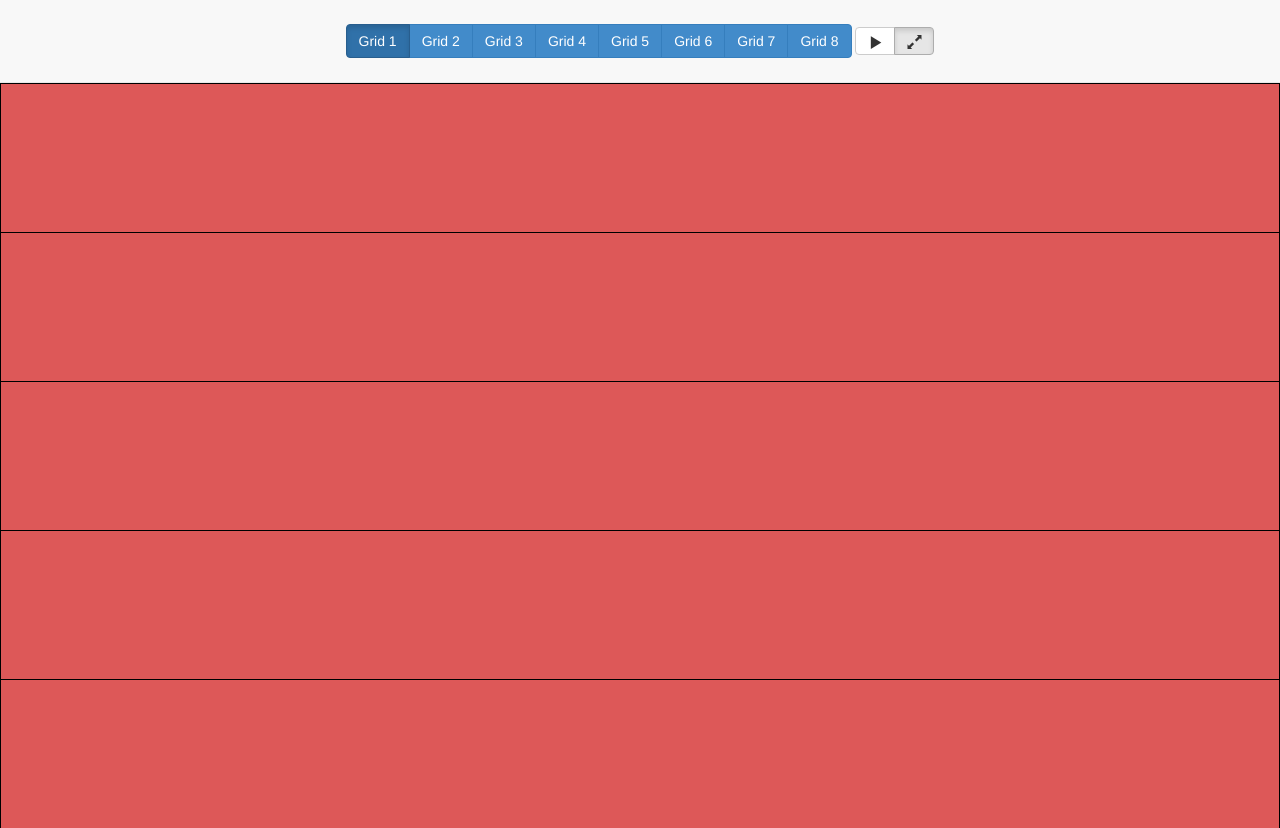
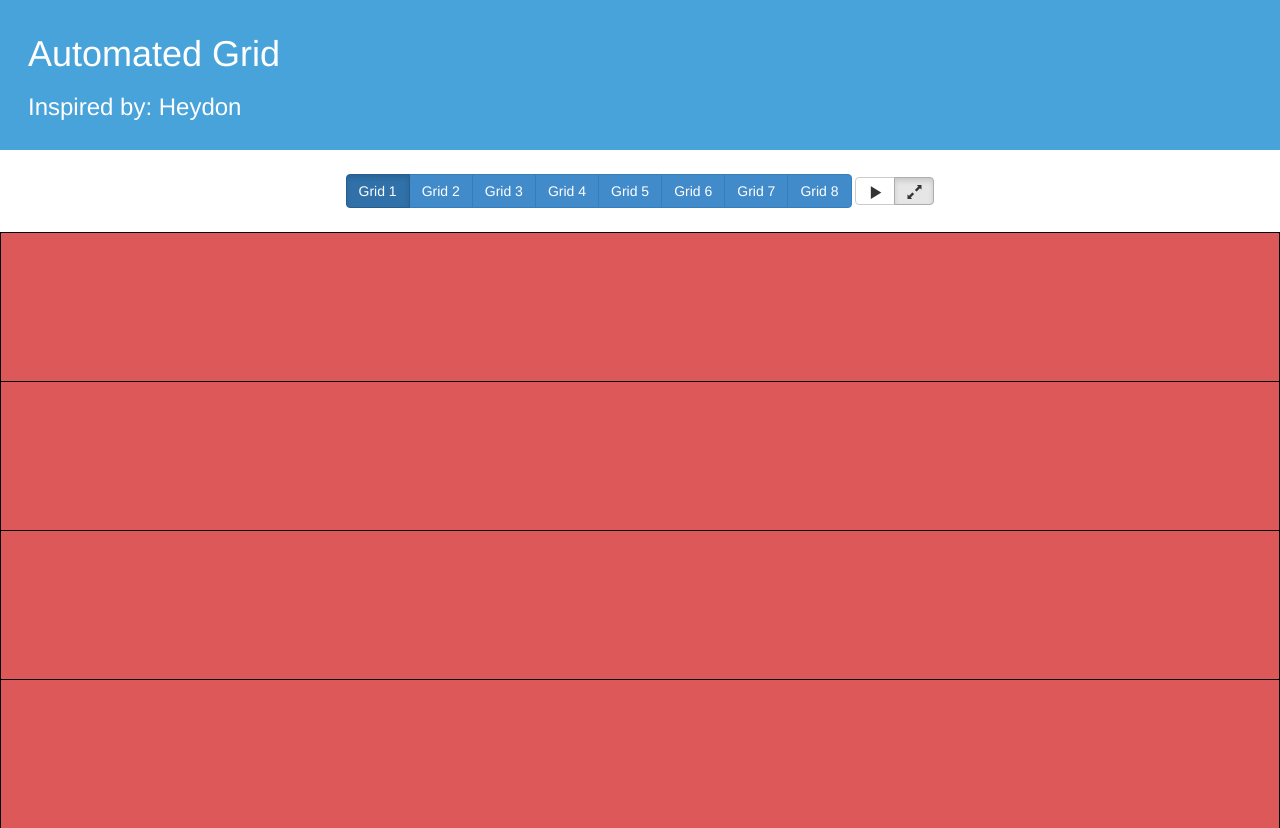
Before and after one commit to johnlouie04/auto-grid, a plain HTML site: page index.html in a window 1280 px wide. Shown: the top 828 px of the page. Drawn offline with Linux system fonts and the light colour scheme.

Commit message:
initial commit

```diff
--- a/index.html
+++ b/index.html
@@ -86,7 +86,12 @@
   	</head>
 
   	<body>
-  		<div class="navbar navbar-default navbar-fixed-top" role="navigation">
+
+  		<div class="fluid-container" style="min-height: 150px; background-color: #47a3da; padding: 1em 2em; color: #fff;">
+			<h1>Automated Grid</h1>
+			<h3>Inspired by: <a href="https://twitter.com/heydonworks" target="_blank" style="color: #fff;">Heydon</a></h3>
+  		</div>
+
 		<div class="text-center" style="padding: 24px;">
 			<div class="btn-group" data-toggle="buttons">
 			<label class="btn btn-primary active">
@@ -124,8 +129,7 @@
 			</label>
 		</div>
 		</div>
-  		</div>
-  		<div id="resize" class="fluid-container" style="padding-top: 82.5px">
+  		<div id="resize" class="fluid-container">
   			<div data-animate="animate-width">
 	  			<div class="grid-row">
 	  				<div class="grid-1"></div>
```
Lines whose indentation alone changed are shown as unchanged.
